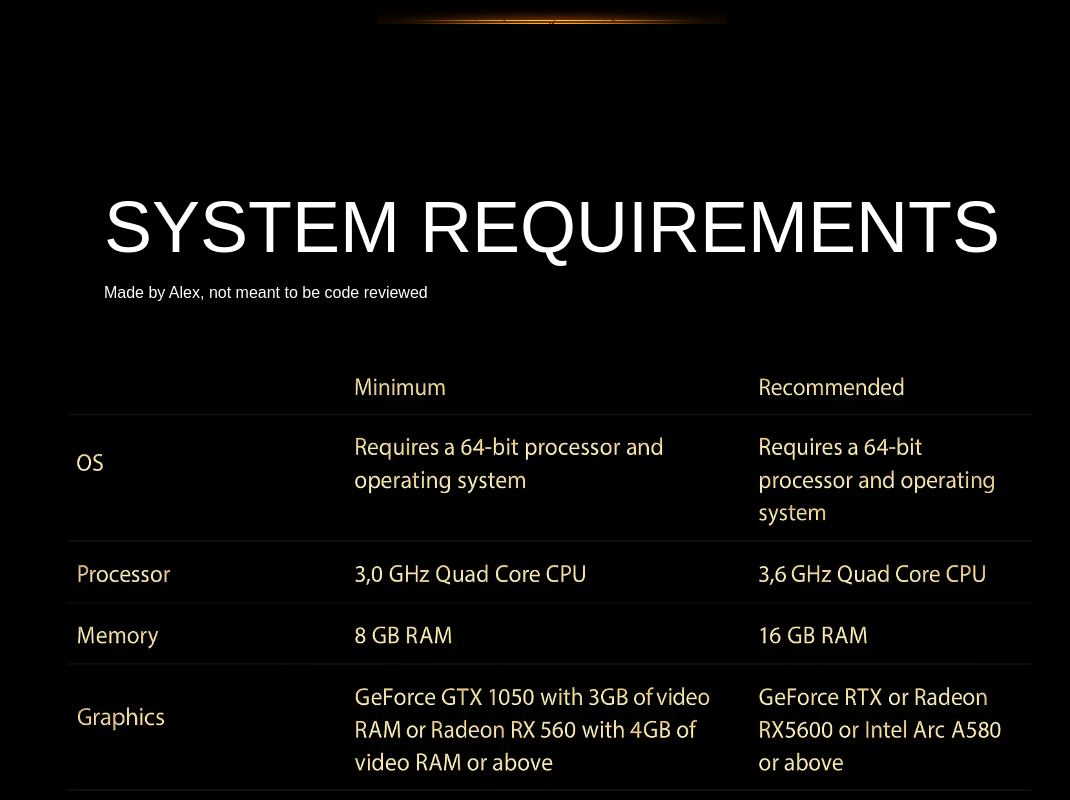
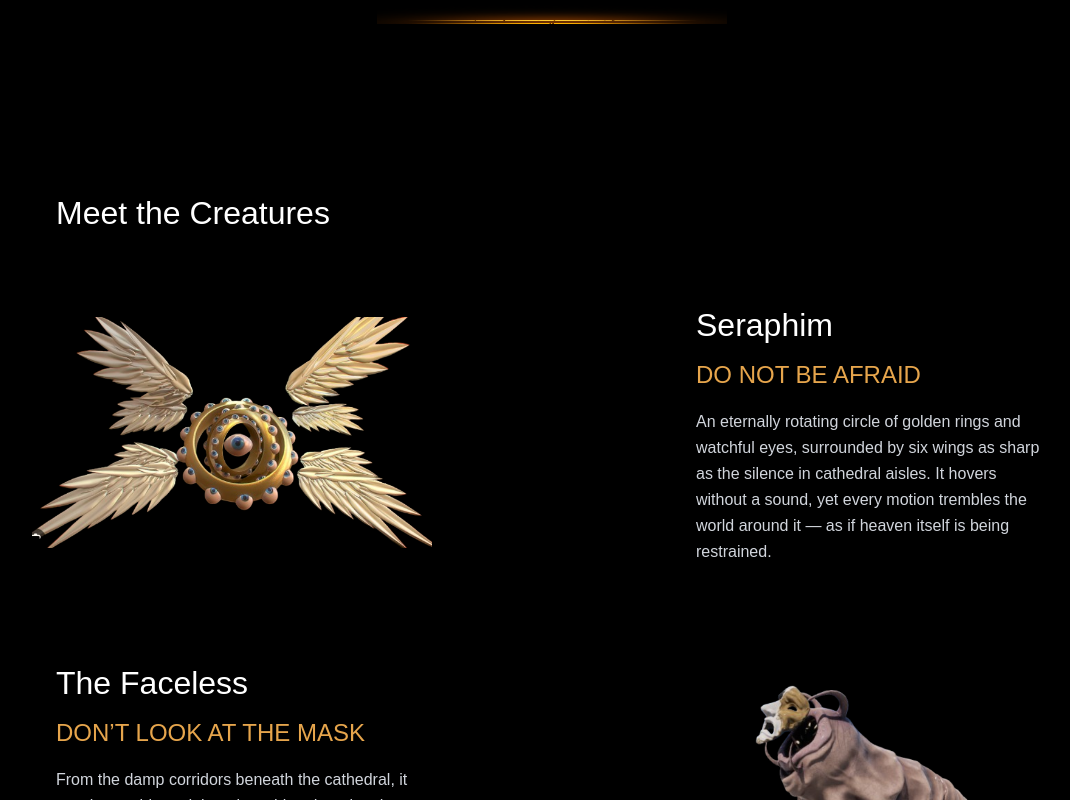
Before and after one commit to Endorze/Yahwehs-Creations, a Next.js app: page /blog in a window 1280 px wide. Shown: the part 4320-5120 px from the top of the page, without its empty margins (88-1158 px from the left). Built offline with nearby package versions, Linux system fonts and the light colour scheme; a web font is replaced by a local one.

Commit message:
update code

```diff
--- a/src/app/blog/page.tsx
+++ b/src/app/blog/page.tsx
@@ -4,7 +4,6 @@ import BlogHeroSection from "../components/BlogHeroSection/BlogHeroSection";
 import FAQSection from "../components/FAQSection/FAQSection";
 import SystemRequirements from "../components/021-systemRequirements";
 import OfficialMediaSection from "../components/OfficialMediaSection/OfficialMediaSection";
-import AlexTestSystemRequirements from "../components/021-AlexTestSystemRequirements";
 
 export default function BlogPage() {
   return (
@@ -15,7 +14,6 @@ export default function BlogPage() {
       <RecentNews />
       <OfficialMediaSection/>
       <SystemRequirements />
-      <AlexTestSystemRequirements />
        <MeetTheCreatures />
 
     </main>
```
